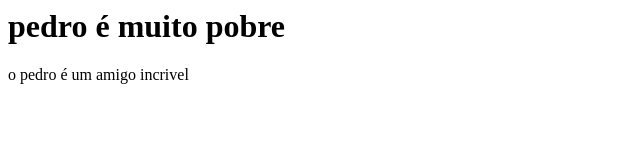
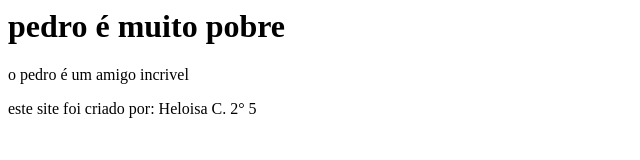
Before and after one commit to 267heloisa/Pedro-pobre, a plain HTML site: page index.html in a window 1280 px wide. Shown: the whole page, without its empty margins (0-640 px from the left). Drawn offline with Linux system fonts and the light colour scheme.

Commit message:
Update index.html

```diff
--- a/index.html
+++ b/index.html
@@ -5,5 +5,6 @@
 <body>
   <h1> pedro é muito pobre </h1>
 <p> o pedro é um amigo incrivel </p>
+<p> este site foi criado por: Heloisa C. 2° 5 </p>
 </body>
 </html>
```
